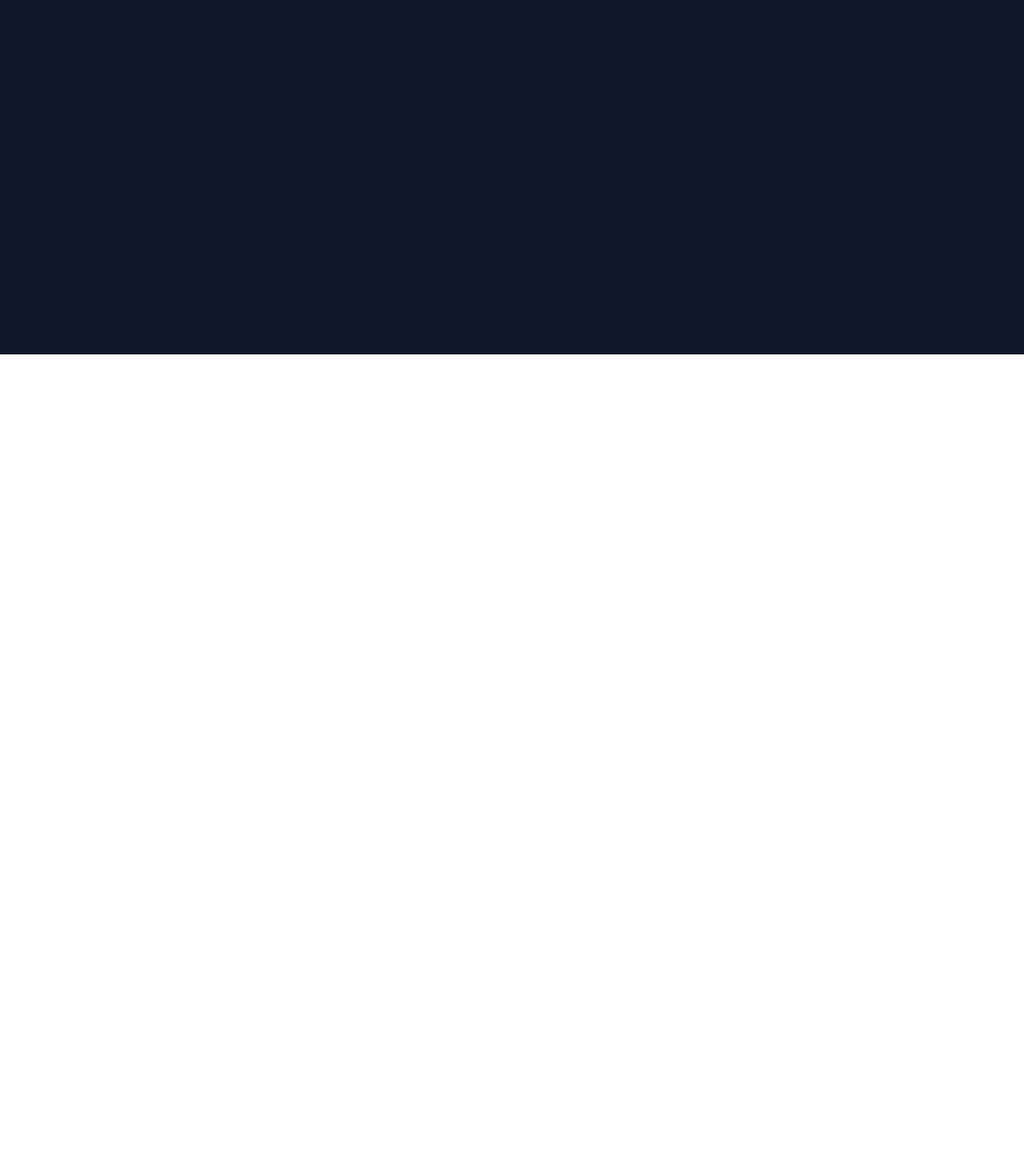
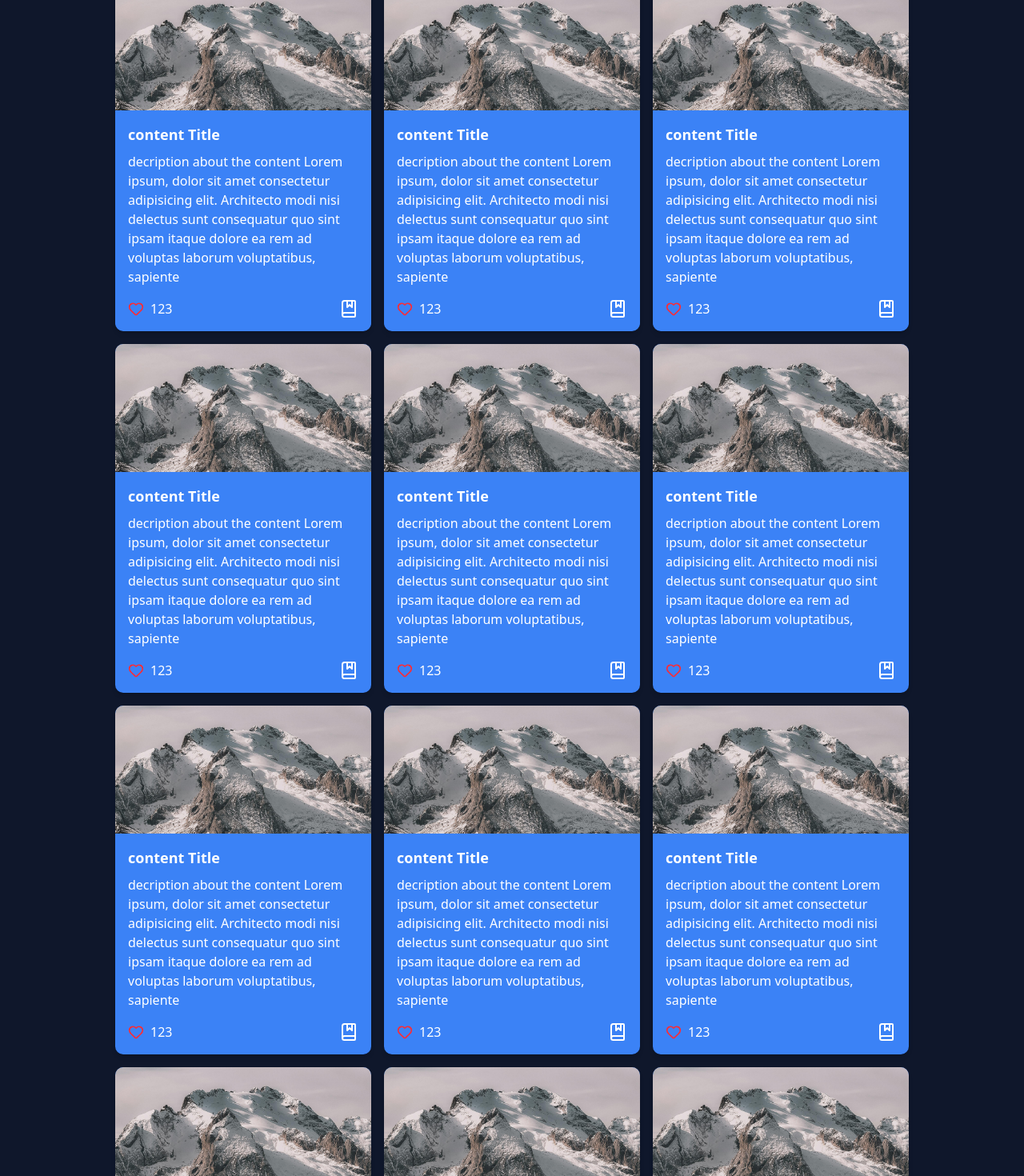
Before and after one commit to H-Ackermen/Kastra, a React (Vite) app in the folder frontend/: page /dashboard in a window 1280 px wide. Shown: the part 357-1827 px from the top of the page at 80% size. Before the commit the page ends 800 px from the top, so only its background shows below. Built offline with nearby package versions, Linux system fonts and the light colour scheme.

Commit message:
creates content-card

```diff
--- a/frontend/src/App.jsx
+++ b/frontend/src/App.jsx
@@ -4,6 +4,7 @@ import Dashboard from './pages/Dashboard'
 import Login from './pages/login'
 import { createBrowserRouter,RouterProvider } from 'react-router'
 import Signup from './pages/Signup'
+import ContenPage from './pages/ContenPage'
 function App() {
   const router = createBrowserRouter([
     {
@@ -21,7 +22,12 @@ function App() {
     {
       path: '/dashboard',
       element:<Dashboard/>
+    },
+    {
+      path:'/contentpage',
+      element:<ContenPage/>
     }
+
   ])
 
   return (
--- a/frontend/src/components/ContentCard.jsx
+++ b/frontend/src/components/ContentCard.jsx
@@ -1,11 +1,43 @@
-import React from 'react'
+import React from "react";
+import myImage from "../assets/mobile-reso.jpg";
+import { Link } from "react-router";
+import { Heart, BookMarked } from "lucide-react";
 
 const ContentCard = () => {
   return (
-    <div>
+    <div className="relative w-80 rounded-lg shadow-md overflow-hidden bg-[#3b82f6]">
 
+      <Link to="/contentpage">
+        <div className="h-40 overflow-hidden">
+          <img
+            src={myImage}
+            alt="Image"
+            className="w-full h-full object-cover"
+          />
+        </div>
+      </Link>
+
+      {/* Content info */}
+      <div className="p-4">
+        <h2 className="text-lg font-semibold mb-2">content Title</h2>
+        <p >
+          decription about the content
+          Lorem ipsum, dolor sit amet consectetur adipisicing elit. Architecto modi nisi delectus sunt consequatur quo sint ipsam itaque dolore ea rem ad voluptas laborum voluptatibus, sapiente
+        </p>
+        <div className="flex justify-between mt-4">
+          <button>
+            <div className="flex items-center">
+              <Heart className="w-5 h-5 text-red-500" />
+              <span className="ml-2">123</span>
+            </div>
+          </button>
+          <button >
+            <BookMarked  />
+          </button>
+        </div>
+      </div>
     </div>
-  )
-}
+  );
+};
 
-export default ContentCard
+export default ContentCard;
--- a/frontend/src/components/MyContent.jsx
+++ b/frontend/src/components/MyContent.jsx
@@ -1,9 +1,26 @@
 import React from 'react'
-
+import ContentCard from './ContentCard'
 const MyContent = () => {
   return (
-    <div>
-      My content
+    <div className='flex flex-wrap gap-4 p-4 items-center justify-center'>
+      <ContentCard />
+      <ContentCard />
+      <ContentCard />
+      <ContentCard />
+      <ContentCard />
+      <ContentCard />
+      <ContentCard />
+      <ContentCard />
+      <ContentCard />
+      <ContentCard />
+      <ContentCard />
+      <ContentCard />
+      <ContentCard />
+      <ContentCard />
+      <ContentCard />
+      <ContentCard />
+      <ContentCard />
+      <ContentCard />
     </div>
   )
 }
--- /dev/null
+++ b/frontend/src/pages/ContenPage.jsx
@@ -0,0 +1,9 @@
+import React from 'react'
+
+const ContenPage = () => {
+  return (
+    <div>ContenPage</div>
+  )
+}
+
+export default ContenPage
```
Also changed, not shown: frontend/src/components/Navbar.jsx (+46 -0 lines), frontend/src/assets/mobile-reso.jpg (added), frontend/src/assets/nature.jpg (added).
